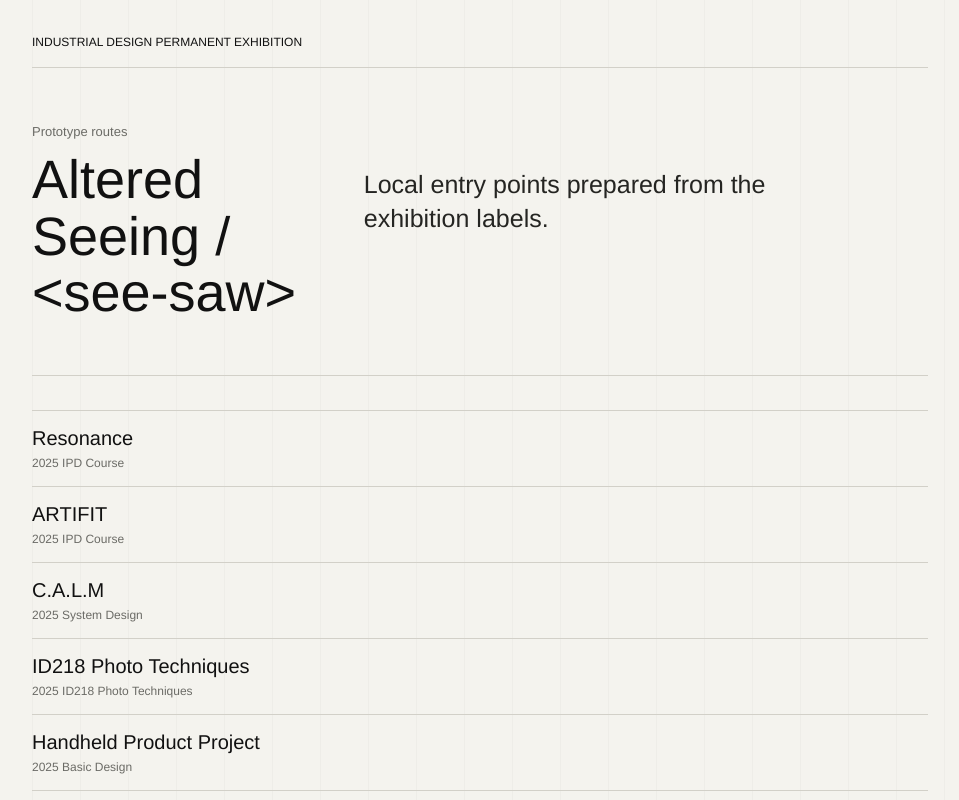
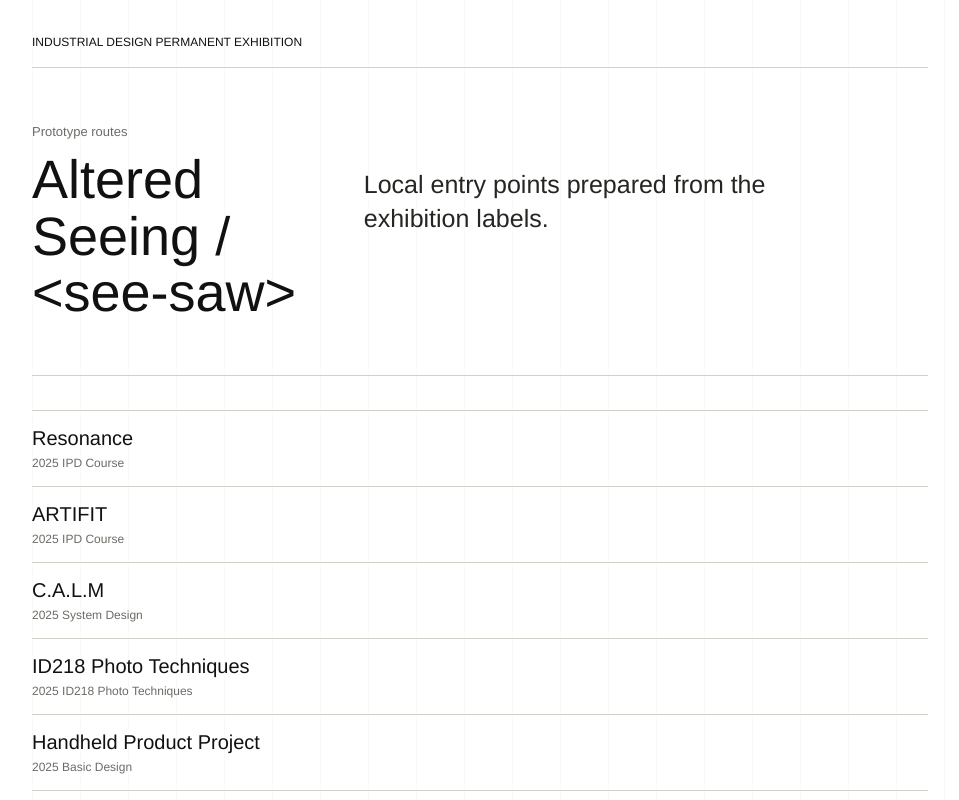
Before and after one commit to duskarb/see-saw, a Next.js app: page / in a window 1280 px wide. Shown: the top 800 px of the page, without its empty margins (160-1119 px from the left). Built offline with nearby package versions, Linux system fonts and the light colour scheme.

Commit message:
Update CSS variables and improve gradient formatting in globals.css

```diff
--- a/app/globals.css
+++ b/app/globals.css
@@ -1,5 +1,5 @@
 :root {
-  --paper: #f4f3ee;
+  --paper: #ffffff;
   --ink: #111111;
   --muted: #6b6b66;
   --line: #d2d0c8;
@@ -35,7 +35,8 @@ a {
 .guide-shell {
   min-height: 100svh;
   background:
-    linear-gradient(90deg, rgba(0, 0, 0, 0.025) 0 1px, transparent 1px 100%) 0 0 / 48px 48px,
+    linear-gradient(90deg, rgba(0, 0, 0, 0.025) 0 1px, transparent 1px 100%) 0
+      0 / 48px 48px,
     var(--paper);
 }
 
@@ -197,7 +198,11 @@ a {
   inset: 0;
   overflow: hidden;
   background:
-    radial-gradient(circle at 48% 45%, rgba(232, 227, 216, 0.08), transparent 38%),
+    radial-gradient(
+      circle at 48% 45%,
+      rgba(232, 227, 216, 0.08),
+      transparent 38%
+    ),
     linear-gradient(180deg, #11110f 0%, var(--display-bg) 100%);
   color: var(--display-ink);
 }
```
